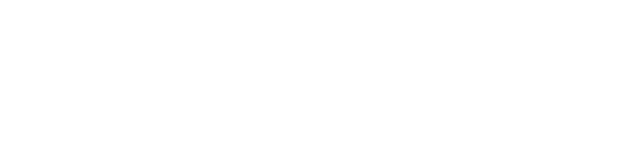
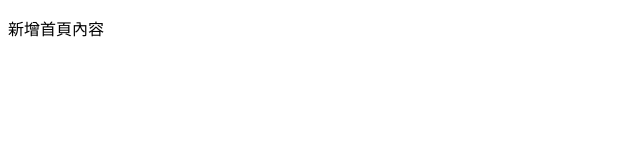
Before and after one commit to JarvisChao/git-test, a plain HTML site: page index.html in a window 1280 px wide. Shown: the whole page, without its empty margins (0-640 px from the left). Drawn offline with Linux system fonts and the light colour scheme.

Commit message:
add index content

```diff
--- a/index.html
+++ b/index.html
@@ -8,6 +8,7 @@
   </head>
 
   <body>
+    <p>新增首頁內容</p>
   </body>
 
 </html>
```
